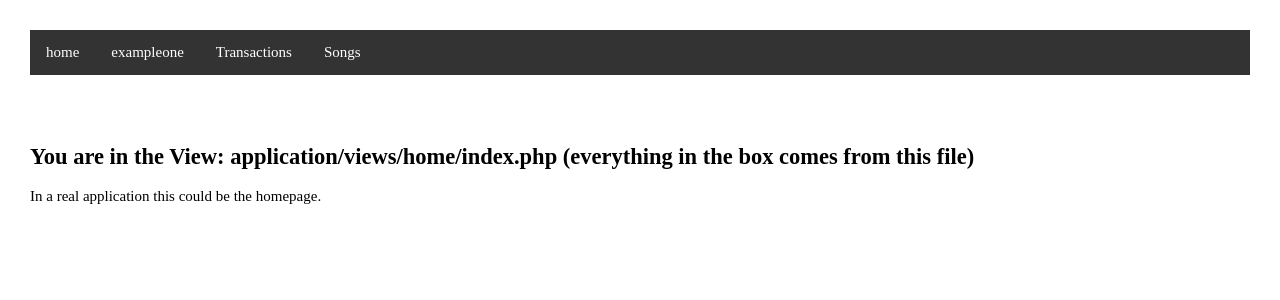
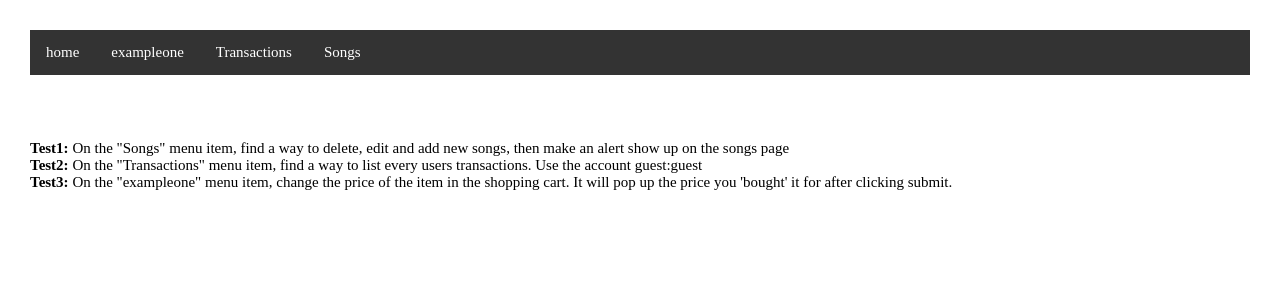
Before and after one commit to KevinFerm/Workshop-Site, a PHP site: page / in a window 1280 px wide. Shown: the top 300 px of the page. Run offline with PHP 8.4, Linux system fonts and the light colour scheme; some libraries are stand-ins or nearby versions.

Commit message:
Update index page

```diff
--- a/application/views/home/index.php
+++ b/application/views/home/index.php
@@ -1,6 +1,9 @@
 <?php if (!$this) { exit(header('HTTP/1.0 403 Forbidden')); } ?>
 
 <div class="container">
-    <h2>You are in the View: application/views/home/index.php (everything in the box comes from this file)</h2>
-    <p>In a real application this could be the homepage.</p>
+<p>
+<b>Test1:</b> On the "Songs" menu item, find a way to delete, edit and add new songs, then make an alert show up on the songs page <br>
+<b>Test2:</b> On the "Transactions" menu item, find a way to list every users transactions. Use the account guest:guest<br>
+<b>Test3:</b> On the "exampleone" menu item, change the price of the item in the shopping cart. It will pop up the price you 'bought' it for after clicking submit.<br>
+</p>
 </div>
```
